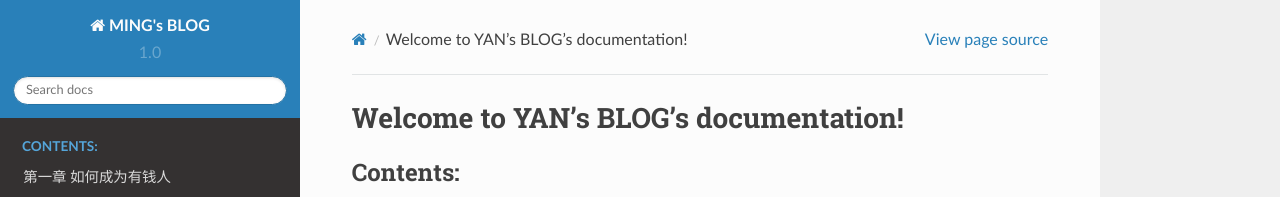
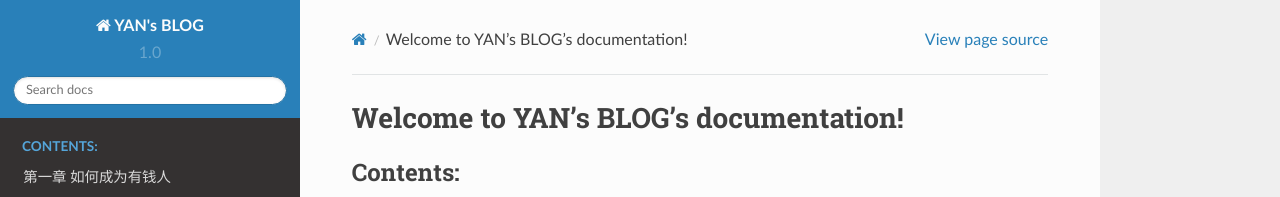
Before and after one commit to jeque/mkdocs, a Sphinx documentation site: the page built from source/index.rst, in a window 1280 px wide. Shown: the top 197 px of the page. Built offline with Sphinx 7.4.7 and the Read the Docs theme 2.0.0, drawn with Linux system fonts in a browser that asks for light colours.

Commit message:
Update conf.py

```diff
--- a/source/conf.py
+++ b/source/conf.py
@@ -43,7 +43,7 @@ source_suffix = ['.rst','.md']
 master_doc = 'index'
 
 # General information about the project.
-project = u'MING\'s BLOG'
+project = u'YAN\'s BLOG'
 copyright = u'2018, YAN'
 
 # The version info for the project you're documenting, acts as replacement for
```
